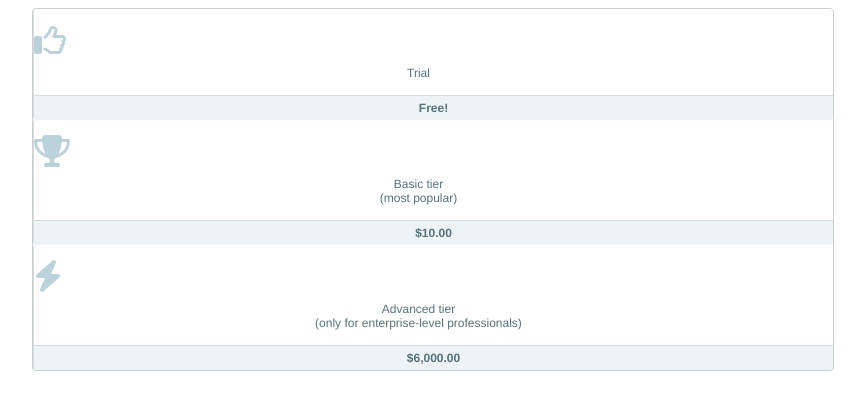
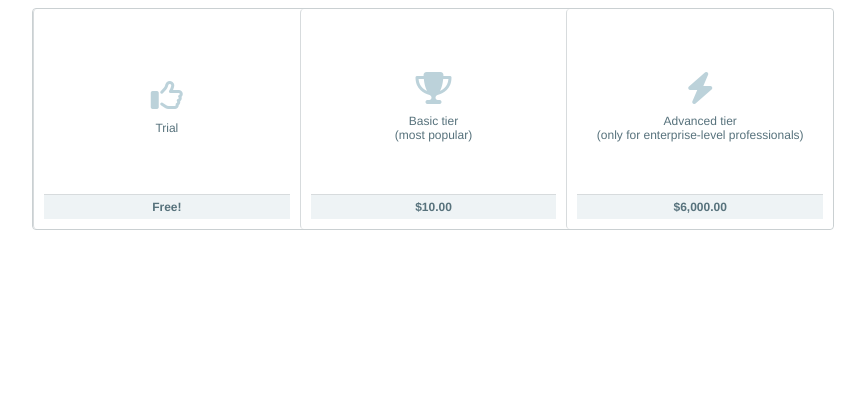
Before and after one commit to KenzieAcademy-Students/basiccss-flexbox-activity-dev-ahassan, a plain HTML site: page index.html in a window 1280 px wide. Shown: the whole page, without its empty margins (207-1072 px from the left). Drawn offline with Linux system fonts and the light colour scheme.

Commit message:
Flexbox Cards

```diff
--- a/style.css
+++ b/style.css
@@ -17,6 +17,10 @@ html {
     max-width: 800px;
     margin: auto;
     /* As a flex container: display, flex-direction, justify-content, align-items */
+    display: flex;
+    flex-direction: row;
+    justify-content: center;
+    align-items: center;
 }
 
 .card {
@@ -26,12 +30,34 @@ html {
     overflow: hidden;
     /* As a flex item: flex-grow, flex-shrink, flex-basis */
     /* As a flex container: display, flex-direction, justify-content, align-items */
+    flex-grow: 1;
+    flex-shrink: 1;
+    flex-basis: 0;
+    display: flex;
+    flex-direction: column;
+    justify-content: space-between;
+    align-items: normal;
+    flex-direction: column;
+    justify-content: space-between;
+    height: 200px;
+    width: 150px;
+    padding: 10px;
+    background-color: #ffffff;
 }
 
 .card-description {
     padding: 15px 0;
     /* As a flex item: flex-grow, flex-shrink, flex-basis */
     /* As a flex container: display, flex-direction, justify-content, align-items */
+    flex-grow: 1;
+    flex-shrink: 1;
+    flex-basis: 0;
+    display: flex;
+    flex-direction: column;
+    justify-content: center;
+    align-items: center;
+
+
 }
 
 .card .card-description .icon {
@@ -40,13 +66,16 @@ html {
 }
 
 .card-description-text {
+
     color: #57727c;
     font-size: 12px;
     text-align: center;
     max-width: calc(100% - 30px);
+
 }
 
 .card-price {
+
     text-align: center;
     color: #57727c;
     font-size: 12px;
@@ -54,4 +83,7 @@ html {
     padding: 5px 15px;
     border-top: 1px solid #d7dbdd;
     background-color: #eef3f5;
+
+
+
 }
```
Also changed, not shown: index.html (line endings or trailing spaces).
